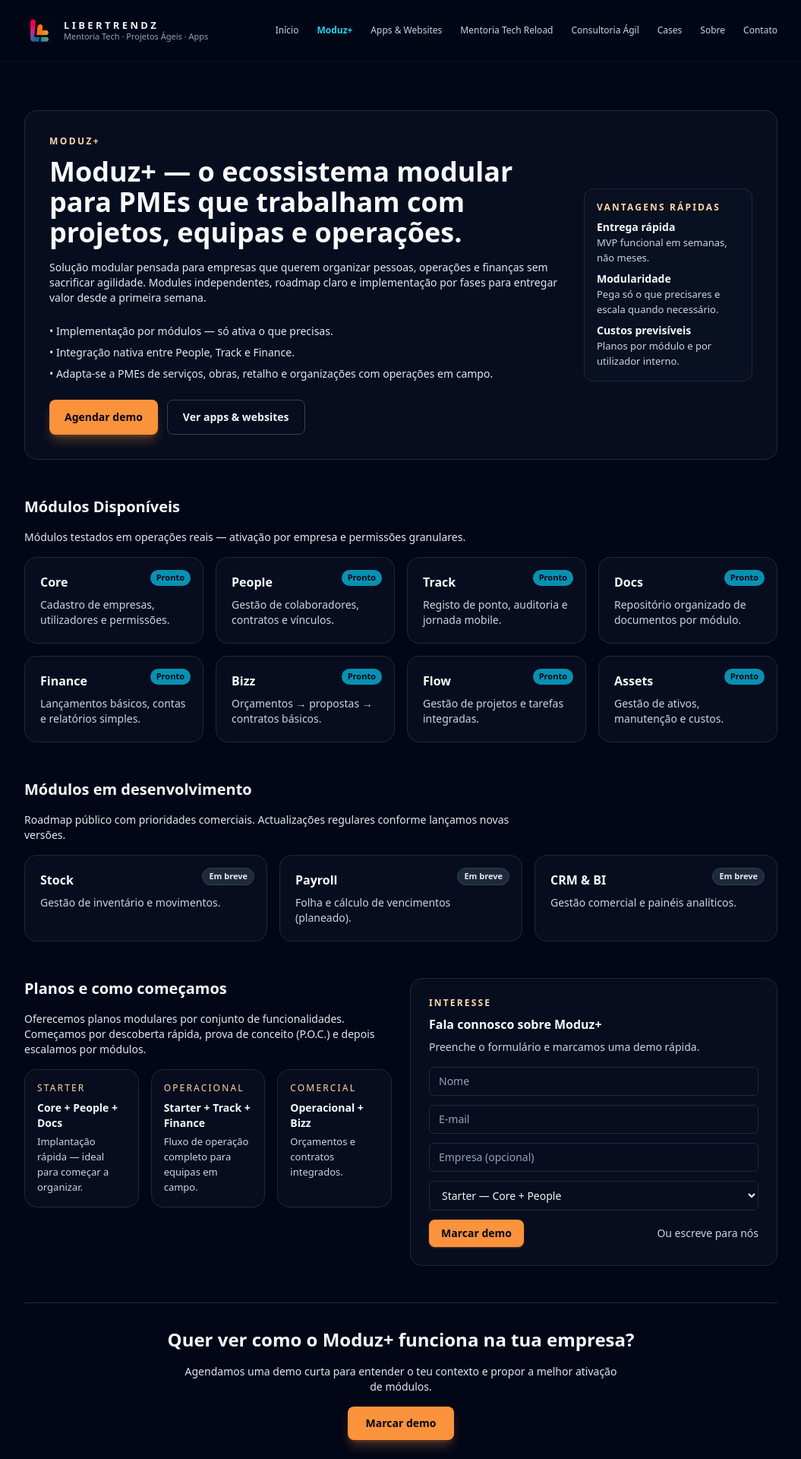
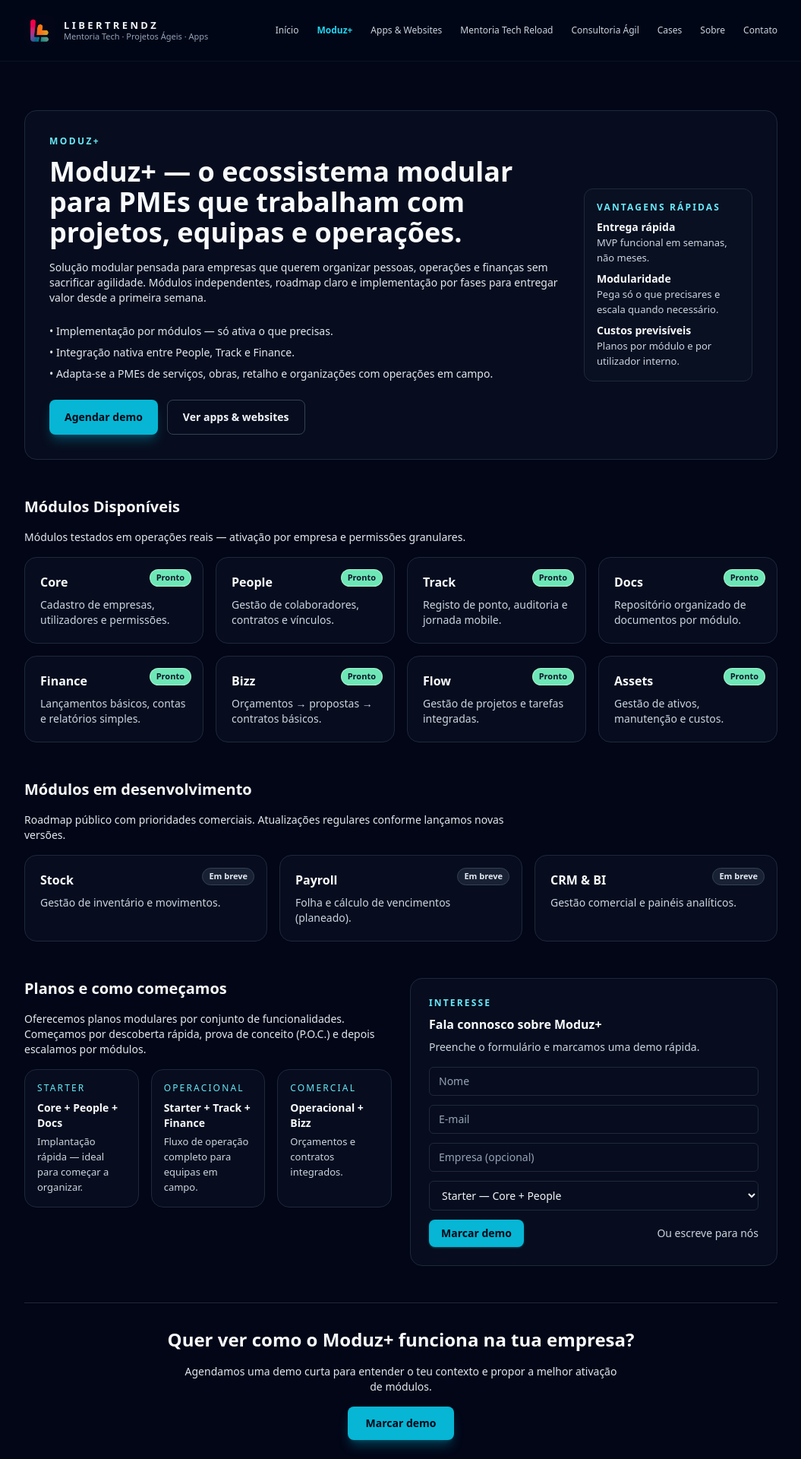
Before and after one commit to libertrendz/libertrendz-site, a Next.js app: page /moduz in a window 1280 px wide. Shown: the top 1920 px of the page at 76% size, without its empty margins (112-1167 px from the left). Built offline with nearby package versions, Linux system fonts and the light colour scheme.

Commit message:
Atualizar o page.tsx

```diff
--- a/app/moduz/page.tsx
+++ b/app/moduz/page.tsx
@@ -60,7 +60,6 @@ export default function ModuzPage() {
         setCompany('');
         setInterest('starter');
       } else {
-        // fallback visual — mantém a UX sem expor erros internos
         setStatus({ ok: false, msg: 'Não foi possível enviar. Usa contato@libertrendz.eu.' });
       }
     } catch (err) {
@@ -75,11 +74,11 @@ export default function ModuzPage() {
       <section className="container-page py-12 lg:py-16 space-y-12">
         {/* HERO */}
         <div className="relative overflow-hidden rounded-2xl border border-slate-800 bg-slate-900/40 p-8">
-          {/* cyan overlay (decorative) */}
-          <div className="pointer-events-none absolute inset-0 bg-gradient-to-r from-cyan-700/8 via-cyan-600/6 to-transparent" />
+          {/* cyan overlay (decorative) — reforçado */}
+          <div className="pointer-events-none absolute inset-0 bg-gradient-to-r from-cyan-700/12 via-cyan-600/10 to-transparent" />
           <div className="relative z-10 lg:flex lg:items-center lg:justify-between gap-8">
             <div className="max-w-2xl">
-              <p className="text-xs font-semibold uppercase tracking-[0.2em] text-accent-300">
+              <p className="text-xs font-semibold uppercase tracking-[0.2em] text-cyan-300">
                 Moduz+
               </p>
               <h1 className="mt-3 text-3xl font-bold leading-tight md:text-4xl">
@@ -87,7 +86,7 @@ export default function ModuzPage() {
               </h1>
               <p className="mt-4 text-sm text-slate-200">
                 Solução modular pensada para empresas que querem organizar pessoas, operações e finanças sem sacrificar
-                agilidade. Modules independentes, roadmap claro e implementação por fases para entregar valor desde a
+                agilidade. Módulos independentes, roadmap claro e implementação por fases para entregar valor desde a
                 primeira semana.
               </p>
 
@@ -99,8 +98,8 @@ export default function ModuzPage() {
 
               <div className="mt-6 flex flex-wrap gap-3">
                 <a
-                  href="#lead-form"
-                  className="inline-flex items-center justify-center rounded-lg bg-accent-500 px-5 py-3 text-sm font-semibold text-slate-950 shadow-lg shadow-accent-500/30 transition hover:bg-accent-400"
+                  href="#planos"
+                  className="inline-flex items-center justify-center rounded-lg bg-cyan-500 px-5 py-3 text-sm font-semibold text-slate-950 shadow-lg shadow-cyan-500/30 transition hover:bg-cyan-400"
                 >
                   Agendar demo
                 </a>
@@ -116,7 +115,7 @@ export default function ModuzPage() {
             {/* Side quick info (small) */}
             <div className="mt-6 lg:mt-0 lg:w-80">
               <div className="rounded-xl border border-slate-800 bg-slate-900/30 p-4 text-sm text-slate-200">
-                <p className="mb-2 text-xs font-semibold uppercase tracking-[0.18em] text-accent-300">Vantagens rápidas</p>
+                <p className="mb-2 text-xs font-semibold uppercase tracking-[0.18em] text-cyan-300">Vantagens rápidas</p>
                 <div className="space-y-2">
                   <div>
                     <p className="font-semibold text-slate-50">Entrega rápida</p>
@@ -146,7 +145,7 @@ export default function ModuzPage() {
           <div className="grid gap-4 md:grid-cols-2 lg:grid-cols-4">
             {MODULES_AVAILABLE.map((m) => (
               <article key={m.key} className="relative rounded-2xl border border-slate-800 bg-slate-900/40 p-5">
-                <span className="absolute right-4 top-4 inline-flex items-center rounded-full bg-cyan-600 px-2 py-0.5 text-[11px] font-semibold text-slate-950">
+                <span className="absolute right-4 top-4 inline-flex items-center rounded-full bg-emerald-300 px-2 py-0.5 text-[11px] font-semibold text-slate-900 shadow-sm ring-1 ring-emerald-200">
                   Pronto
                 </span>
                 <h3 className="text-base font-semibold text-slate-50">{m.title}</h3>
@@ -160,13 +159,13 @@ export default function ModuzPage() {
         <div className="space-y-4">
           <h2 className="text-xl font-semibold text-slate-50">Módulos em desenvolvimento</h2>
           <p className="text-sm text-slate-200 max-w-2xl">
-            Roadmap público com prioridades comerciais. Actualizações regulares conforme lançamos novas versões.
+            Roadmap público com prioridades comerciais. Atualizações regulares conforme lançamos novas versões.
           </p>
 
           <div className="grid gap-4 md:grid-cols-2 lg:grid-cols-3">
             {MODULES_SOON.map((m) => (
               <article key={m.key} className="relative rounded-2xl border border-slate-800 bg-slate-900/40 p-5">
-                <span className="absolute right-4 top-4 inline-flex items-center rounded-full bg-slate-800 px-2 py-0.5 text-[11px] font-semibold text-slate-200 border border-slate-700">
+                <span className="absolute right-4 top-4 inline-flex items-center rounded-full bg-slate-700/40 px-2 py-0.5 text-[11px] font-semibold text-slate-200 border border-slate-700">
                   Em breve
                 </span>
                 <h3 className="text-base font-semibold text-slate-50">{m.title}</h3>
@@ -186,17 +185,17 @@ export default function ModuzPage() {
 
             <div className="grid gap-4 md:grid-cols-3">
               <div className="rounded-2xl border border-slate-800 bg-slate-900/40 p-4 text-sm">
-                <p className="text-xs uppercase tracking-[0.18em] text-accent-300">Starter</p>
+                <p className="text-xs uppercase tracking-[0.18em] text-cyan-300">Starter</p>
                 <p className="mt-2 font-semibold text-slate-50">Core + People + Docs</p>
                 <p className="mt-1 text-slate-300 text-[13px]">Implantação rápida — ideal para começar a organizar.</p>
               </div>
               <div className="rounded-2xl border border-slate-800 bg-slate-900/40 p-4 text-sm">
-                <p className="text-xs uppercase tracking-[0.18em] text-accent-300">Operacional</p>
+                <p className="text-xs uppercase tracking-[0.18em] text-cyan-300">Operacional</p>
                 <p className="mt-2 font-semibold text-slate-50">Starter + Track + Finance</p>
                 <p className="mt-1 text-slate-300 text-[13px]">Fluxo de operação completo para equipas em campo.</p>
               </div>
               <div className="rounded-2xl border border-slate-800 bg-slate-900/40 p-4 text-sm">
-                <p className="text-xs uppercase tracking-[0.18em] text-accent-300">Comercial</p>
+                <p className="text-xs uppercase tracking-[0.18em] text-cyan-300">Comercial</p>
                 <p className="mt-2 font-semibold text-slate-50">Operacional + Bizz</p>
                 <p className="mt-1 text-slate-300 text-[13px]">Orçamentos e contratos integrados.</p>
               </div>
@@ -205,7 +204,7 @@ export default function ModuzPage() {
 
           {/* LEAD FORM */}
           <aside className="rounded-2xl border border-slate-800 bg-slate-900/40 p-6">
-            <p className="text-xs font-semibold uppercase tracking-[0.18em] text-accent-300">Interesse</p>
+            <p className="text-xs font-semibold uppercase tracking-[0.18em] text-cyan-300">Interesse</p>
             <h3 className="mt-2 text-base font-semibold text-slate-50">Fala connosco sobre Moduz+</h3>
             <p className="mt-2 text-sm text-slate-300">Preenche o formulário e marcamos uma demo rápida.</p>
 
@@ -258,7 +257,7 @@ export default function ModuzPage() {
                 <button
                   type="submit"
                   disabled={loading}
-                  className="inline-flex items-center justify-center rounded-lg bg-accent-500 px-4 py-2 text-sm font-semibold text-slate-950 shadow shadow-accent-500/30 disabled:opacity-60"
+                  className="inline-flex items-center justify-center rounded-lg bg-cyan-500 px-4 py-2 text-sm font-semibold text-slate-950 shadow shadow-cyan-500/30 disabled:opacity-60"
                 >
                   {loading ? 'A enviar…' : 'Marcar demo'}
                 </button>
@@ -292,8 +291,8 @@ export default function ModuzPage() {
             Agendamos uma demo curta para entender o teu contexto e propor a melhor ativação de módulos.
           </p>
           <a
-            href="#lead-form"
-            className="inline-flex items-center justify-center rounded-lg bg-accent-500 px-6 py-3 text-sm font-semibold text-slate-950 shadow-lg shadow-accent-500/30 transition hover:bg-accent-400"
+            href="#planos"
+            className="inline-flex items-center justify-center rounded-lg bg-cyan-500 px-6 py-3 text-sm font-semibold text-slate-950 shadow-lg shadow-cyan-500/30 transition hover:bg-cyan-400"
           >
             Marcar demo
           </a>
```
